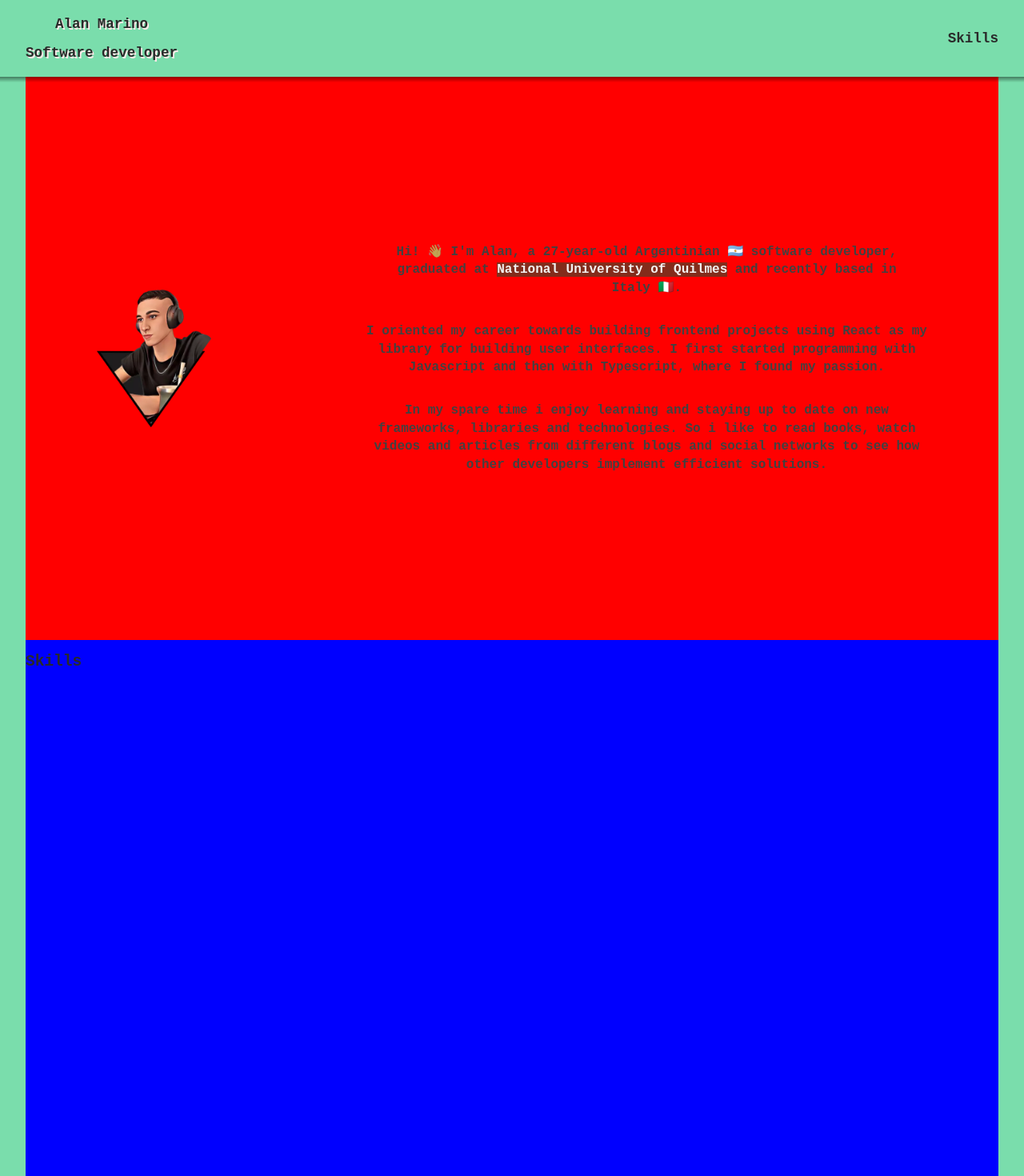
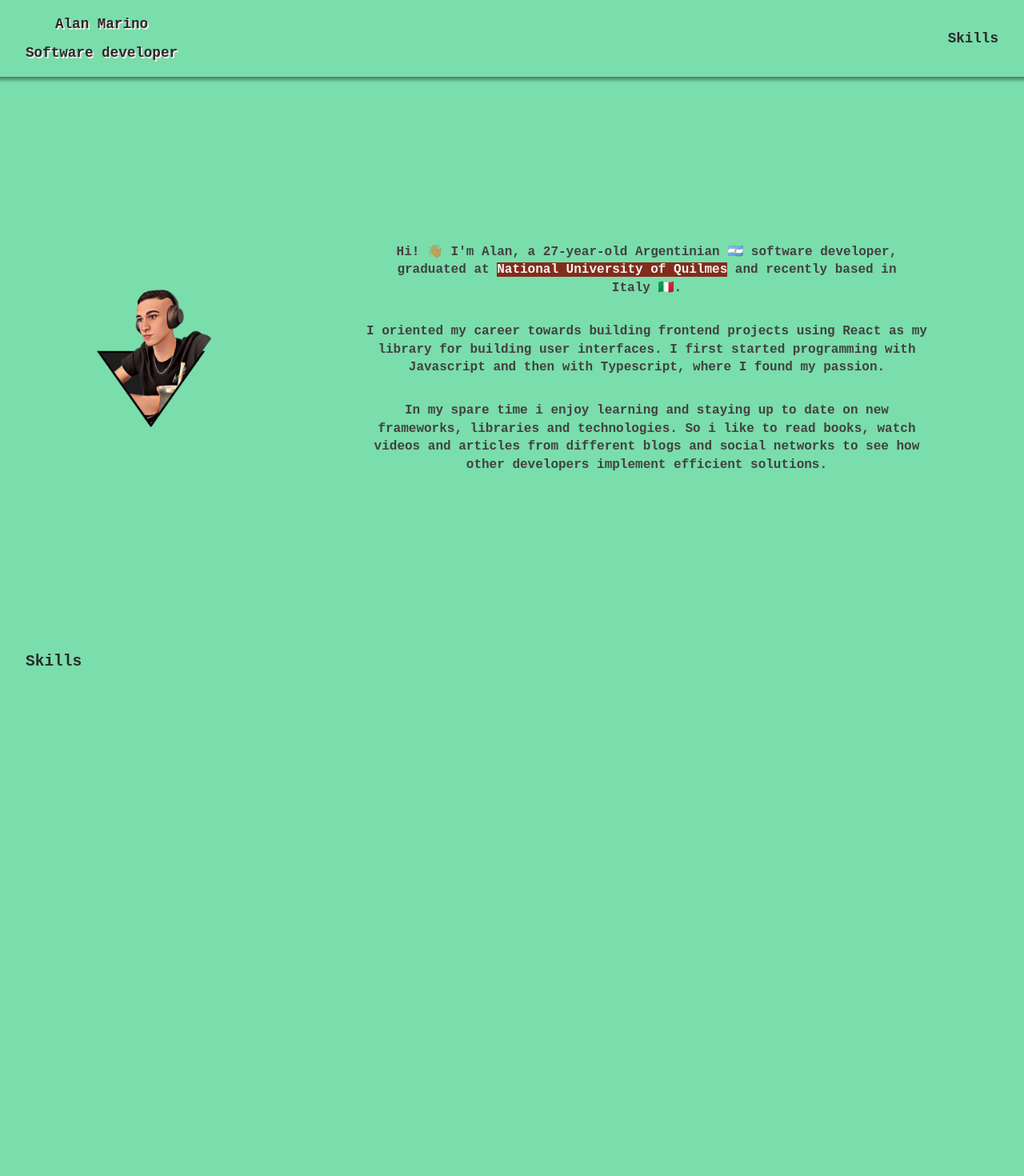
Before and after one commit to marinoalan/portfolio, a Next.js app: page / in a window 1280 px wide. Shown: the top 1470 px of the page at 80% size. Built offline with nearby package versions, Linux system fonts and the light colour scheme.

Commit message:
Fixed sections overlaping navbar

```diff
--- a/pages/_app.tsx
+++ b/pages/_app.tsx
@@ -22,6 +22,7 @@ const GlobalStyle = createGlobalStyle`
 
   html {
     -webkit-text-size-adjust: 100%; /* Prevent font scaling in landscape */
+    scroll-padding-top: 6rem;
     // scroll-behavior: smooth;
   }
 
--- a/pages/index.tsx
+++ b/pages/index.tsx
@@ -202,14 +202,10 @@ const SectionContent = styled.div`
     alignItems};
 `;
 
-const Section = styled.section`
-  background-color: ${({ color }) => color};
-`;
-
 const Home: NextPage = () => {
   return (
     <>
-      <Section color="red">
+      <section id="home">
         <SectionContent alignItems="center">
           <FlexContainer>
             <ImageWithGradient />
@@ -256,12 +252,12 @@ const Home: NextPage = () => {
             </Content>
           </FlexContainer>
         </SectionContent>
-      </Section>
-      <Section color="blue" id="skills">
+      </section>
+      <section id="skills">
         <SectionContent alignItems="baseline">
           <h1>Skills</h1>
         </SectionContent>
-      </Section>
+      </section>
     </>
   );
 };
--- a/src/components/atoms/Navbar.tsx
+++ b/src/components/atoms/Navbar.tsx
@@ -4,7 +4,7 @@ import NavbarLogo from "./NavbarLogo";
 import Hamburger from "./Hamburger";
 import { useState } from "react";
 
-type IHRef = "/" | "/about" | "/#skills";
+type IHRef = "/" | "/about" | "/#skills" | "/#home";
 
 interface ILink {
   href: IHRef;
@@ -63,8 +63,6 @@ const Header = styled.header`
     width: 100%;
     background: linear-gradient(to bottom, var(--boxShadowColor), #00000000);
   }
-
-  background-color: transparent;
 `;
 
 const Ul = styled.ul`
@@ -126,7 +124,7 @@ const HamburgerNavbar = styled(Hamburger)`
 
 const SkillsLink: ILink = { href: "/#skills", text: "Skills", scroll: false };
 
-const HomeLink: ILink = { href: "/", text: "Home", homeLink: true };
+const HomeLink: ILink = { href: "/#home", text: "Home", homeLink: true };
 
 const links: ILink[] = [HomeLink, SkillsLink];
 
```
